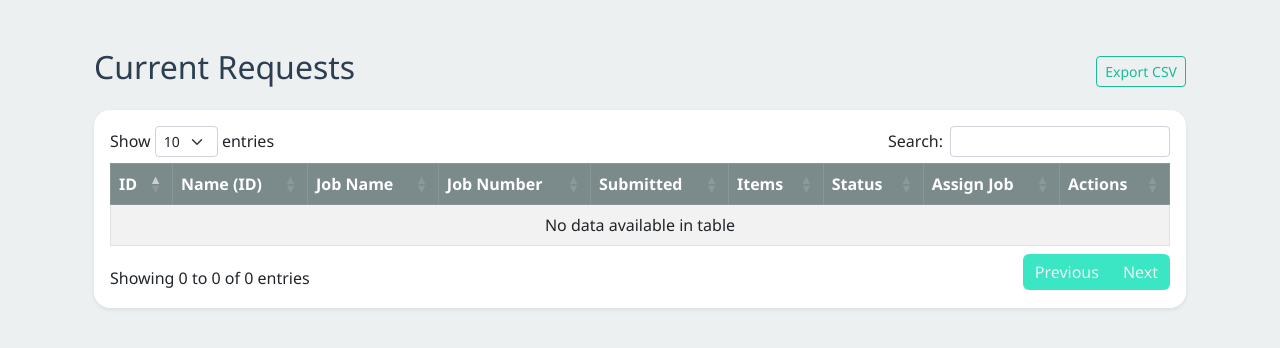
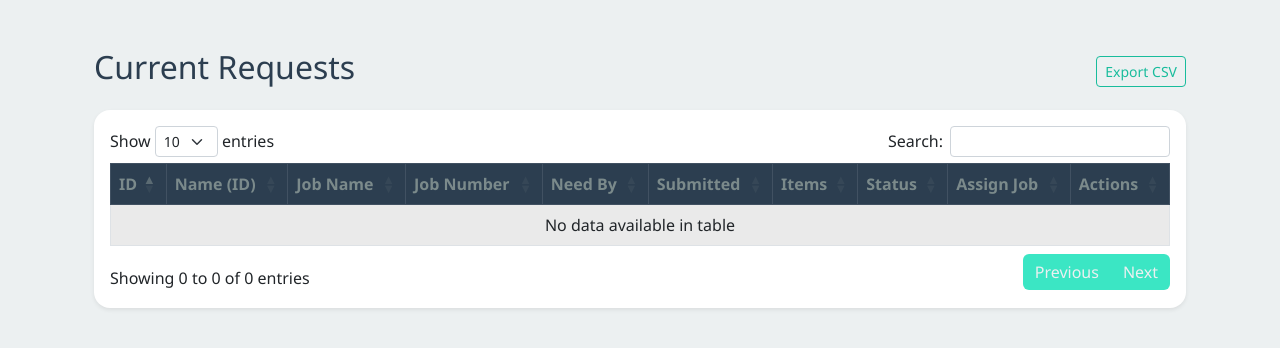
Before and after one commit to ColtonBaum/THE-REQuest-form, a Flask app: page /admin/requests in a window 1280 px wide. Shown: the part 72-420 px from the top of the page. Run offline with Flask 3, Linux system fonts and the light colour scheme; data that the repository does not hold is empty; some libraries are stand-ins or nearby versions.

Commit message:
Restored full request functionality and applied cleaner dark blue theme

```diff
--- a/templates/admin/requests_list.html
+++ b/templates/admin/requests_list.html
@@ -12,13 +12,14 @@
 
   <div class="card shadow-sm">
     <div class="card-body table-responsive">
-      <table id="requests-table" class="table table-bordered align-middle" style="background-color: #f2f2f2;">
-        <thead class="table-dark">
+      <table id="requests-table" class="table table-bordered align-middle" style="background-color: #eaeaea;">
+        <thead class="table-primary text-dark">
           <tr>
             <th>ID</th>
             <th>Name (ID)</th>
             <th>Job Name</th>
             <th>Job Number</th>
+            <th>Need By</th>
             <th>Submitted</th>
             <th>Items</th>
             <th>Status</th>
@@ -31,7 +32,6 @@
           <tr>
             <td>{{ r.id }}</td>
             <td>{{ r.employee_name }} ({{ r.employee_id }})</td>
-
             <td>
               {% if r.job_id %}
                 <a href="{{ url_for('admin.job_detail', job_id=r.job_id) }}">
@@ -41,10 +41,9 @@
                 —
               {% endif %}
             </td>
-
             <td>{{ r.job.number if r.job_id else r.job_number or '—' }}</td>
+            <td>{{ r.need_by_date }}</td>
             <td>{{ r.submitted_at.strftime('%Y-%m-%d %H:%M') }}</td>
-
             <td class="px-3">
               <ul class="mb-0 ps-3">
                 {% for i in r.items %}
@@ -52,18 +51,21 @@
                 {% endfor %}
               </ul>
             </td>
-
             <td>
               <form method="post" action="{{ url_for('admin.update_status', req_id=r.id) }}">
                 <input type="hidden" name="csrf_token" value="{{ csrf_token() }}">
-                <select name="status" class="form-select form-select-sm {% if r.status=='Not started' %}bg-danger text-white{% elif r.status=='In progress' %}bg-warning text-dark{% elif r.status=='Complete' %}bg-success text-white{% endif %}" onchange="this.form.submit()">
+                <select name="status" class="form-select form-select-sm
+                    {% if r.status=='Not started' %}bg-danger text-white
+                    {% elif r.status=='In progress' %}bg-warning text-dark
+                    {% elif r.status=='Complete' %}bg-success text-white
+                    {% endif %}"
+                  onchange="this.form.submit()">
                   <option value="Not started" {% if r.status=='Not started' %}selected{% endif %}>Not started</option>
                   <option value="In progress" {% if r.status=='In progress' %}selected{% endif %}>In progress</option>
                   <option value="Complete" {% if r.status=='Complete' %}selected{% endif %}>Complete</option>
                 </select>
               </form>
             </td>
-
             <td>
               <form method="post" action="{{ url_for('admin.assign_request', req_id=r.id) }}">
                 <input type="hidden" name="csrf_token" value="{{ csrf_token() }}">
@@ -75,9 +77,8 @@
                 </select>
               </form>
             </td>
-
             <td class="text-nowrap">
-              <a href="{{ url_for('admin.edit_request', req_id=r.id) }}" class="btn btn-sm btn-outline-primary">Edit</a>
+              <a href="{{ url_for('admin.edit_request', req_id=r.id) }}" class="btn btn-sm btn-outline-primary mb-1">Edit</a>
               <form method="post" action="{{ url_for('admin.delete_request', req_id=r.id) }}" class="d-inline" onsubmit="return confirm('Are you sure you want to permanently delete this request?');">
                 <input type="hidden" name="csrf_token" value="{{ csrf_token() }}">
                 <button type="submit" class="btn btn-sm btn-outline-danger">Delete</button>
@@ -90,7 +91,6 @@
     </div>
   </div>
 </div>
-
 {% endblock %}
 
 {% block scripts %}
@@ -104,8 +104,8 @@
       lengthMenu: [[10, 25, 50, -1], [10, 25, 50, "All"]],
       language: {
         paginate: {
-          previous: '<span class="btn btn-sm btn-outline-primary">Previous</span>',
-          next: '<span class="btn btn-sm btn-outline-primary">Next</span>'
+          previous: '<span class="btn btn-sm btn-outline-primary bg-white text-primary me-2">Previous</span>',
+          next: '<span class="btn btn-sm btn-outline-primary bg-white text-primary ms-2">Next</span>'
         }
       }
     });
```
